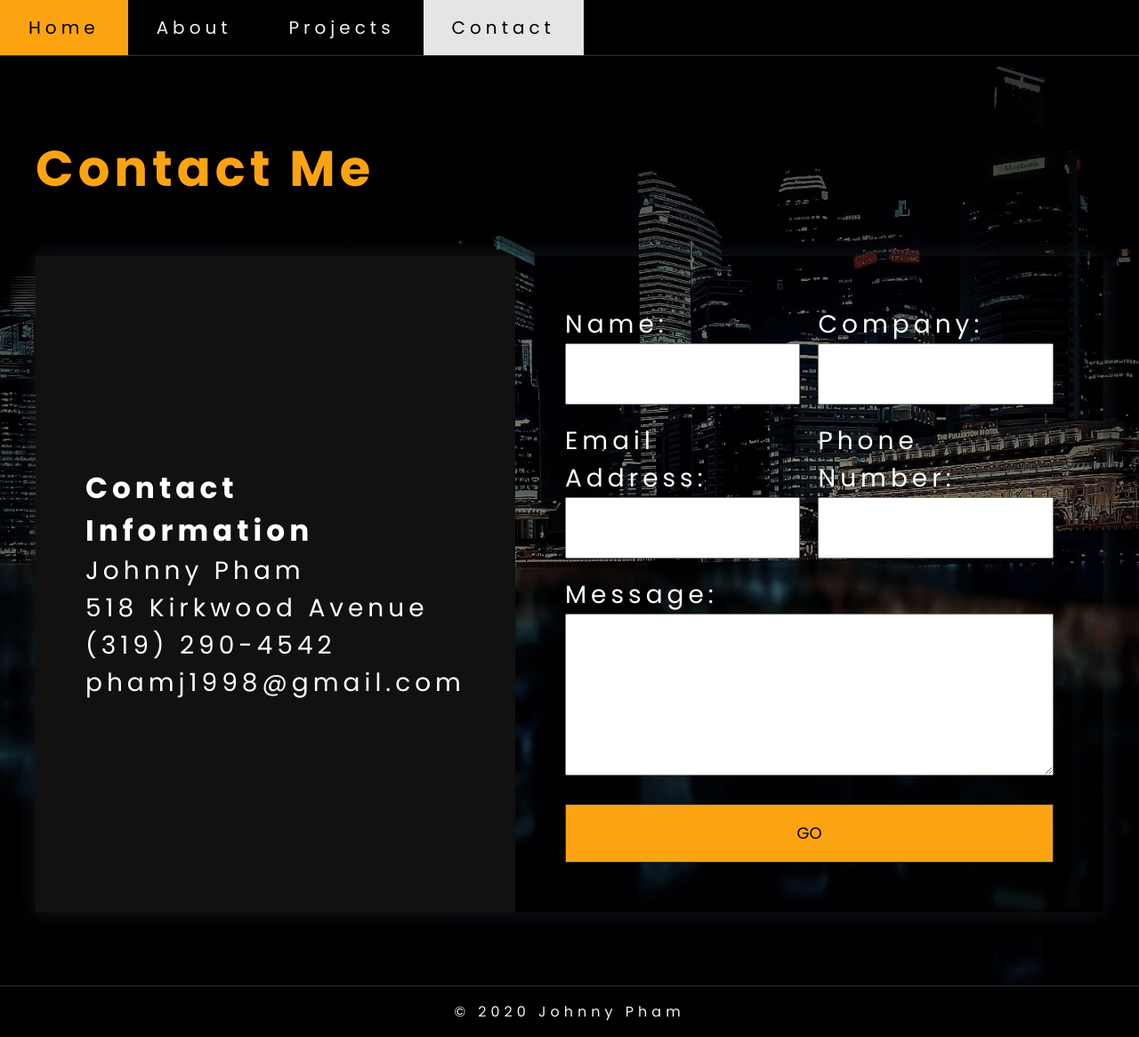
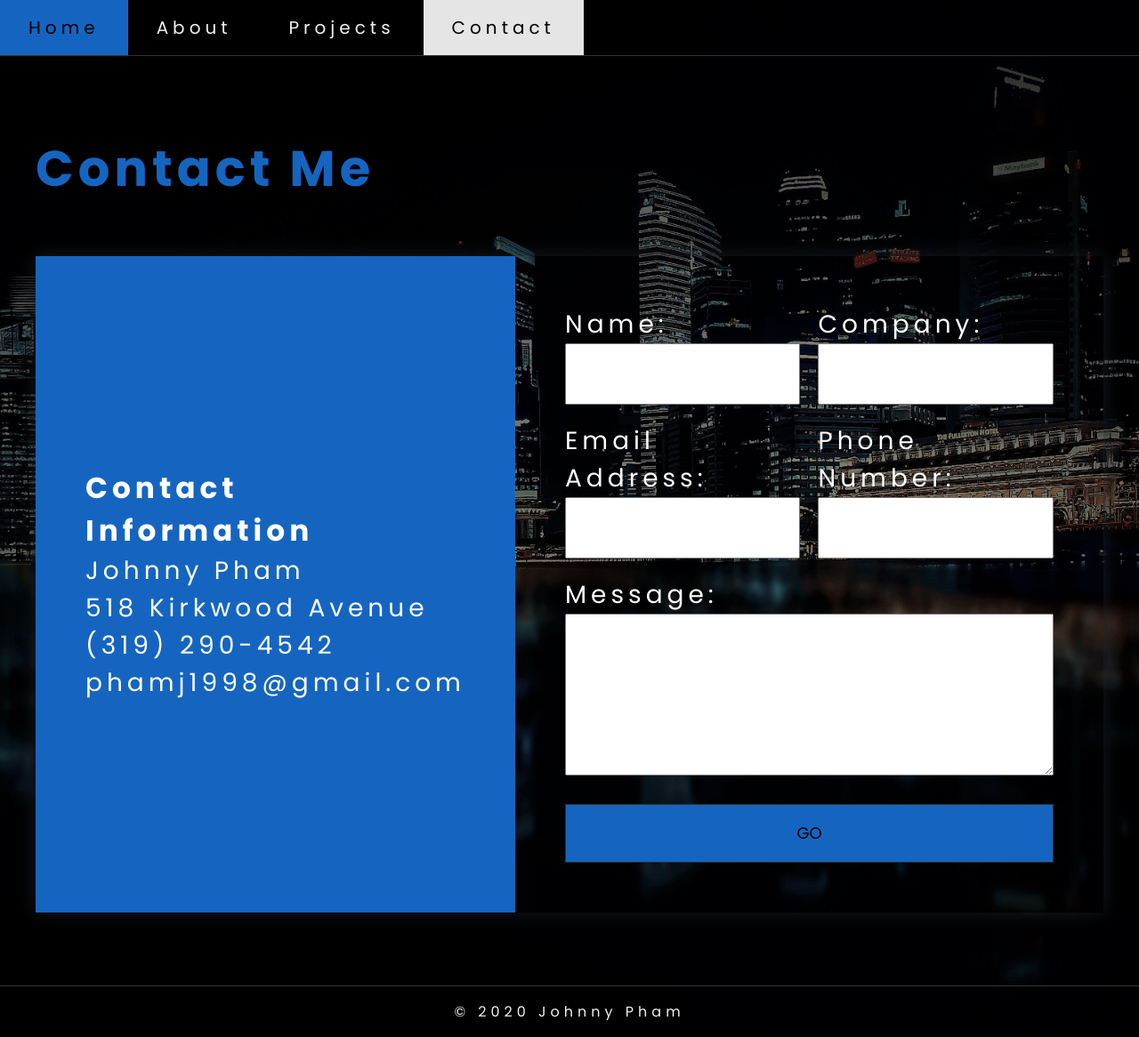
Before and after one commit to Jphamster101/portfolio-site, a PHP site: page /views/contact.php in a window 1280 px wide. Shown: the whole page at 89% size. Run offline with PHP 8.4, Linux system fonts and the light colour scheme; some libraries are stand-ins or nearby versions.

Commit message:
Contact page troubleshooting

```diff
--- a/css/about.css
+++ b/css/about.css
@@ -36,7 +36,7 @@
 }
 
 .about-me-heading {
-    color: #fca311;
+    color: #1565C0;
     /* padding-top: 1rem; */
     margin-bottom: 1rem;
     animation: fade-in 1s ease-in;
--- a/css/contact_form.css
+++ b/css/contact_form.css
@@ -21,7 +21,7 @@
 }
 
 .contact-heading {
-    color: #fca311;
+    color: #1565C0;
     margin-top: 1em;
 }
 
@@ -56,7 +56,7 @@
 }
 
 .contact-info {
-    background-color: #111;
+    background-color: #1565C0;
 }
 
 .contact-info, h3, .contact-info ul {
@@ -92,13 +92,13 @@
 
 .contact-form button {
     color: black;
-    background: #fca311;
+    background: #1565C0;
     border: 1px solid rgb(46, 45, 45);
 }
 
 .contact-form button:hover, .contact-form form:focus {
     color: black;
-    background: #fdbb51;
+    background: #3b7ac2;
     outline: 0;
 }
 
--- a/css/styles.css
+++ b/css/styles.css
@@ -121,7 +121,7 @@
 }
 
 .link:hover {
-    background-color: #fca311;
+    background-color: #1565C0;
     color: rgb(0, 0, 0);
 }
 
```
